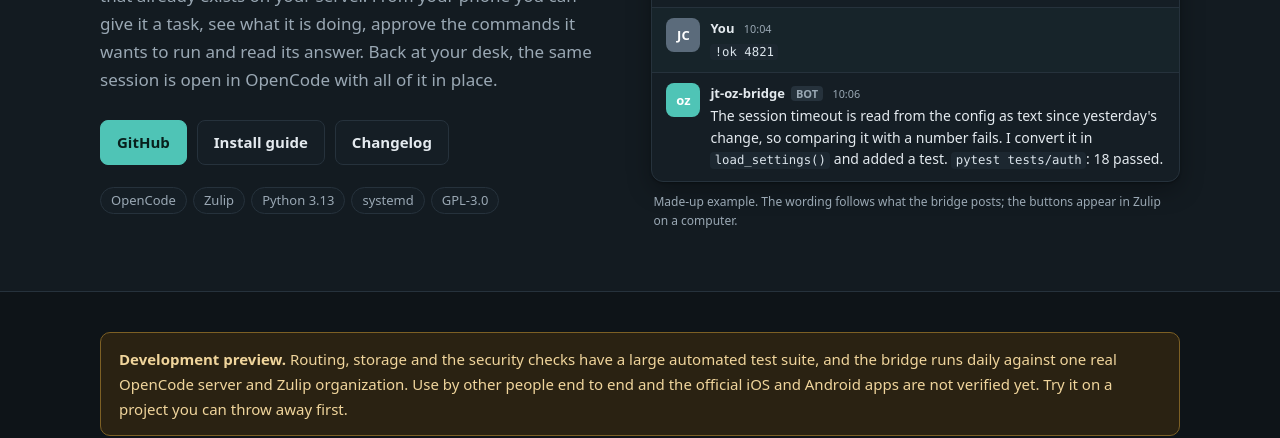
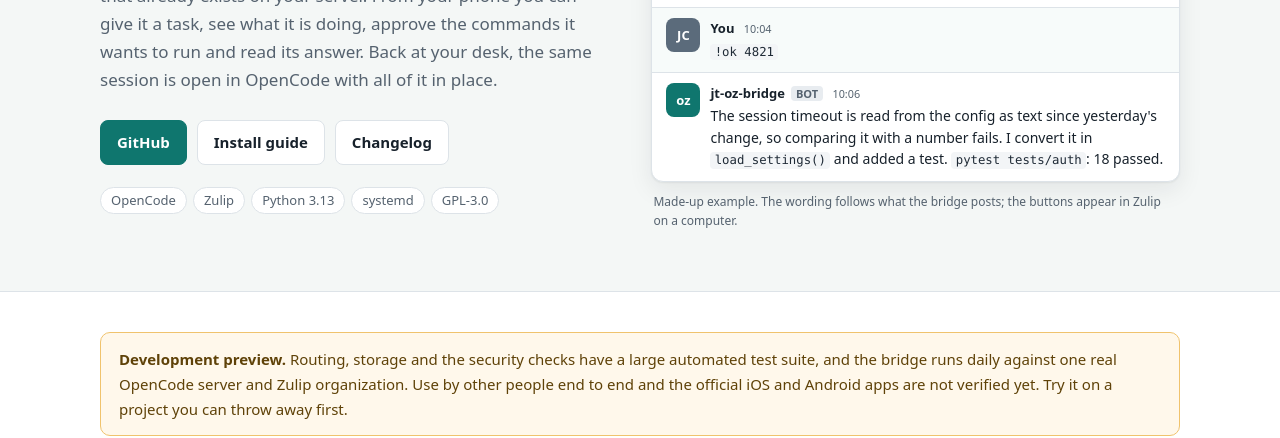
Before and after one commit to jasoncheng7115/jt-oz-bridge, a plain HTML site: page site/index.html in a window 1280 px wide. Shown: the part 374-812 px from the top of the page. Drawn offline with Linux system fonts and the dark colour scheme.

Commit message:
jt-oz-bridge 0.1.1

```diff
--- a/site/assets/site.css
+++ b/site/assets/site.css
@@ -1,6 +1,6 @@
 /* jt-oz-bridge project site. Self-contained: no external fonts, scripts or CDNs. */
 :root {
-  color-scheme: light dark;
+  color-scheme: light;
   --bg: #ffffff;
   --band: #f4f7f6;
   --surface: #ffffff;
@@ -29,35 +29,6 @@
   --radius: 10px;
   --font: system-ui, -apple-system, "Segoe UI", Roboto, "Helvetica Neue", Arial, sans-serif;
   --mono: ui-monospace, SFMono-Regular, Menlo, Consolas, "Liberation Mono", monospace;
-}
-
-@media (prefers-color-scheme: dark) {
-  :root {
-    --bg: #0e1418;
-    --band: #131b21;
-    --surface: #151e25;
-    --text: #e4eaef;
-    --muted: #9aa8b4;
-    --border: #26323c;
-    --accent: #4fc4b6;
-    --accent-strong: #79d6cb;
-    --accent-soft: #12302d;
-    --warn-bg: #2a2212;
-    --warn-border: #7d6024;
-    --warn-text: #f0d59c;
-    --code-bg: #1c2730;
-    --code-text: #dbe4eb;
-    --pre-bg: #0a0f13;
-    --chat-bg: #151e25;
-    --chat-head: #1b252d;
-    --chat-me: #17242a;
-    --bot-tag: #26323c;
-    --line: #8d9daa;
-    --node: #151e25;
-    --node-core: #12302d;
-    --node-border: #3a4a57;
-    --shadow: 0 1px 2px rgba(0, 0, 0, 0.3), 0 8px 24px rgba(0, 0, 0, 0.3);
-  }
 }
 
 *,
@@ -292,13 +263,6 @@ pre code {
   background: var(--accent-strong);
   border-color: var(--accent-strong);
   color: #fff;
-}
-
-@media (prefers-color-scheme: dark) {
-  .button.primary,
-  .button.primary:hover {
-    color: #08201d;
-  }
 }
 
 .stack {
--- a/site/index.html
+++ b/site/index.html
@@ -5,7 +5,7 @@
   <meta name="viewport" content="width=device-width, initial-scale=1">
   <title>jt-oz-bridge</title>
   <meta name="description" content="Use your OpenCode sessions from Zulip on your phone or computer. Self-hosted, GPL-3.0.">
-  <meta name="color-scheme" content="light dark">
+  <meta name="color-scheme" content="light">
   <link rel="icon" href="assets/favicon.svg" type="image/svg+xml">
   <script src="assets/lang.js"></script>
   <link rel="stylesheet" href="assets/site.css">
```
Also changed, not shown: site/ja/index.html (+1 -1 lines), site/zh-tw/index.html (+1 -1 lines).
